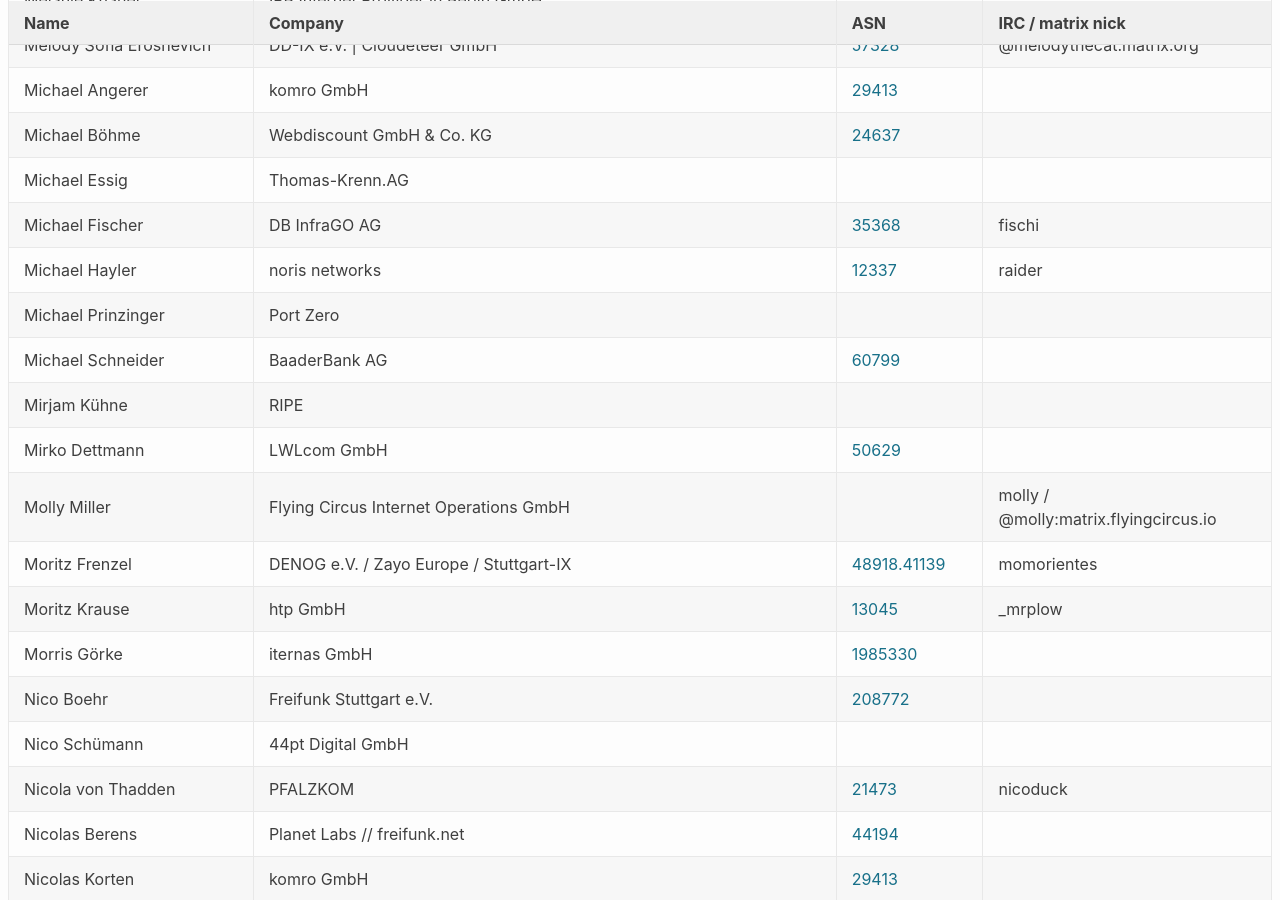
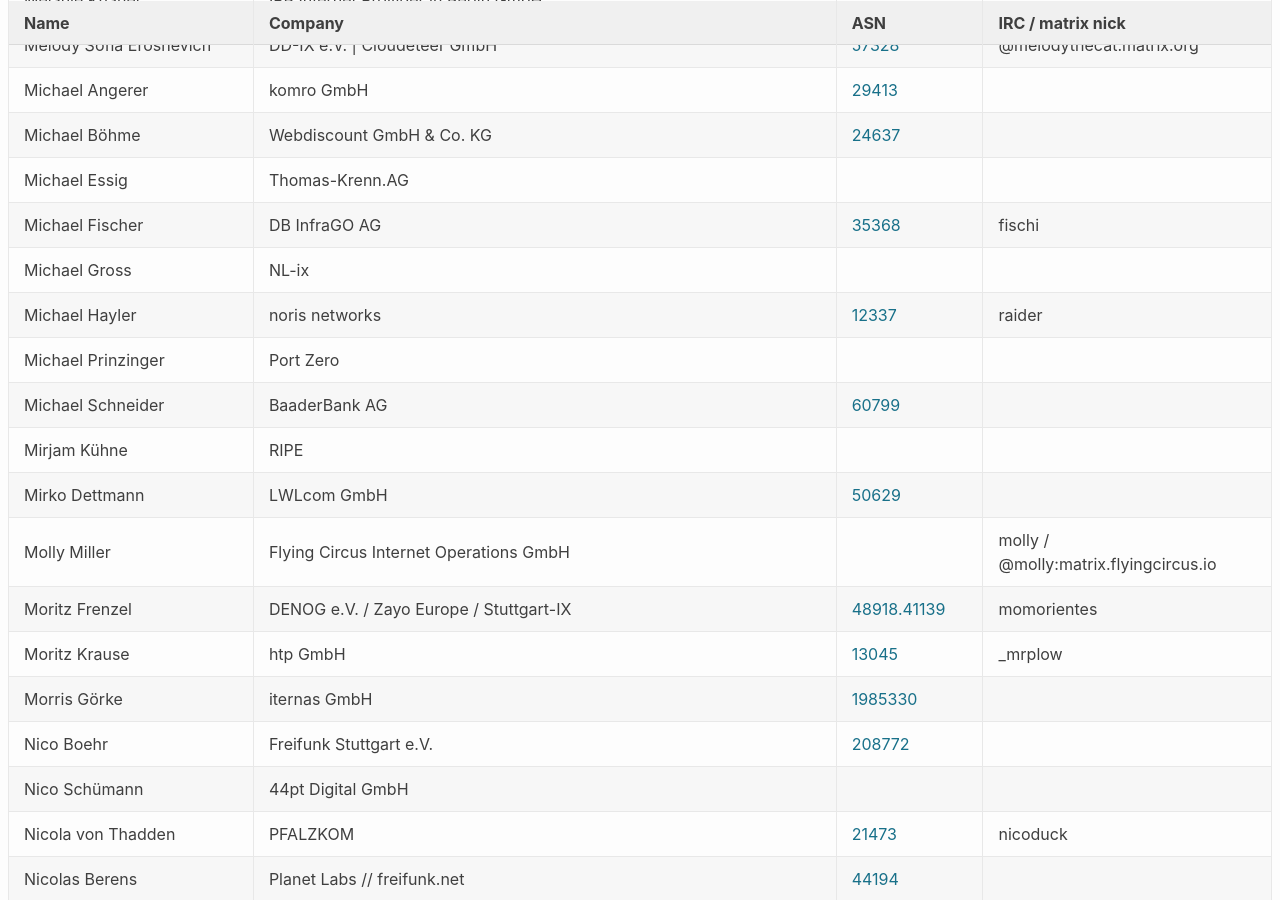
Before and after one commit to denog/pretix-attendeelist, a Jekyll site: the page built from denog16/index.markdown, in a window 1280 px wide and 900 px high, scrolled down 9451 px. Built offline with Jekyll 4.4.1, drawn with Linux system fonts in a browser that asks for light colours.

Commit message:
Latest data: Mon Oct  7 12:12:33 UTC 2024

```diff
--- a/_data/attendees_denog16_onsite.json
+++ b/_data/attendees_denog16_onsite.json
@@ -1260,6 +1260,12 @@
     "asn": "35368"
   },
   {
+    "name": "Michael Gross",
+    "company": "NL-ix",
+    "irc": null,
+    "asn": null
+  },
+  {
     "name": "Michael Hayler",
     "company": "noris networks",
     "irc": "raider",
```
